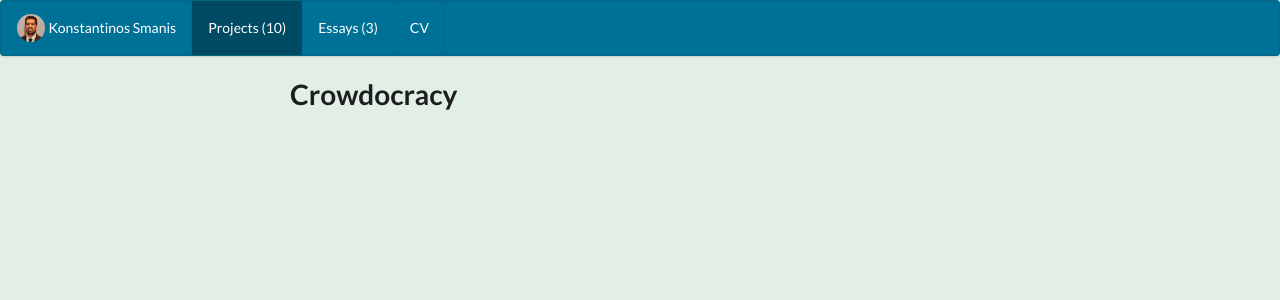
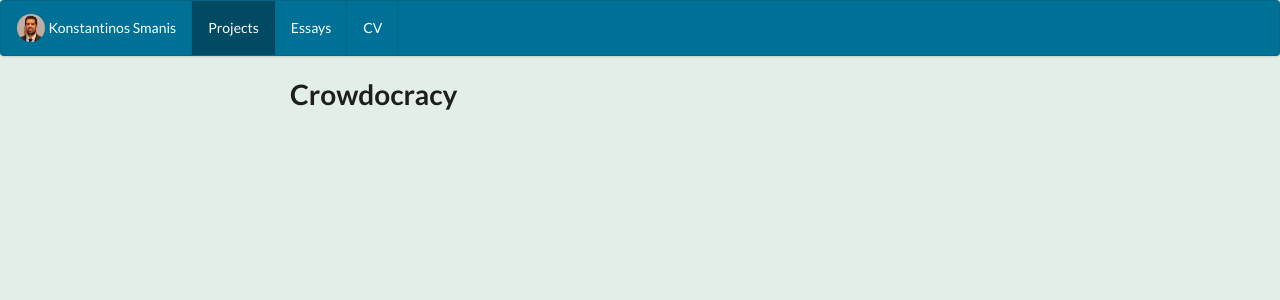
Before and after one commit to KSmanis/ksmanis.github.io, a Jekyll site: the page built from projects/crowdocracy.md, in a window 1280 px wide. Shown: the top 300 px of the page. Built offline with Jekyll 4.4.1, drawn with Linux system fonts in a browser that asks for light colours.

Commit message:
Remove project and essay count

```diff
--- a/_includes/menubar.html
+++ b/_includes/menubar.html
@@ -1,21 +1,12 @@
 <!-- Used by all builtin themes. Now we list number of essays and projects. -->
-
-{% assign essay_pages = site.pages | where: "type", "essay"  | where_exp: "page", "page.draft != true" %}
-{% assign project_pages = site.pages | where: "type", "project" | where_exp: "page", "page.draft != true" %}
-{% assign num_essays = essay_pages.size %}
-{% assign num_projects = project_pages.size %}
 
 <div class="nonprintable">
   <nav class="ui stackable menu">
     <a href="{{ site.baseurl}}/" class="brand item">
       <img class="ui avatar image" src="{{ site.data.bio.basics.picture }}"><span>{{ site.data.bio.basics.name }}</span>
     </a>
-    {% if num_projects > 0 %}
-    <a href="{{ site.baseurl }}/projects" class=" {% if include.active == "projects" %} active {% endif %}item">Projects ({{ num_projects }})</a>
-    {% endif %}
-    {% if num_essays > 0 %}
-    <a href="{{ site.baseurl }}/essays" class=" {% if include.active == "essays" %} active {% endif %} item">Essays ({{ num_essays }})</a>
-    {% endif %}
+    <a href="{{ site.baseurl }}/projects" class=" {% if include.active == "projects" %} active {% endif %}item">Projects</a>
+    <a href="{{ site.baseurl }}/essays" class=" {% if include.active == "essays" %} active {% endif %} item">Essays</a>
     <a href="{{ site.baseurl }}/bio" class=" {% if include.active == "bio" %} active {% endif %} item">{{ site.bio-page-label }}</a>
   </nav>
 </div>
```
Also changed, not shown: _includes/theme-home-builtin-1.html (+2 -7 lines).
